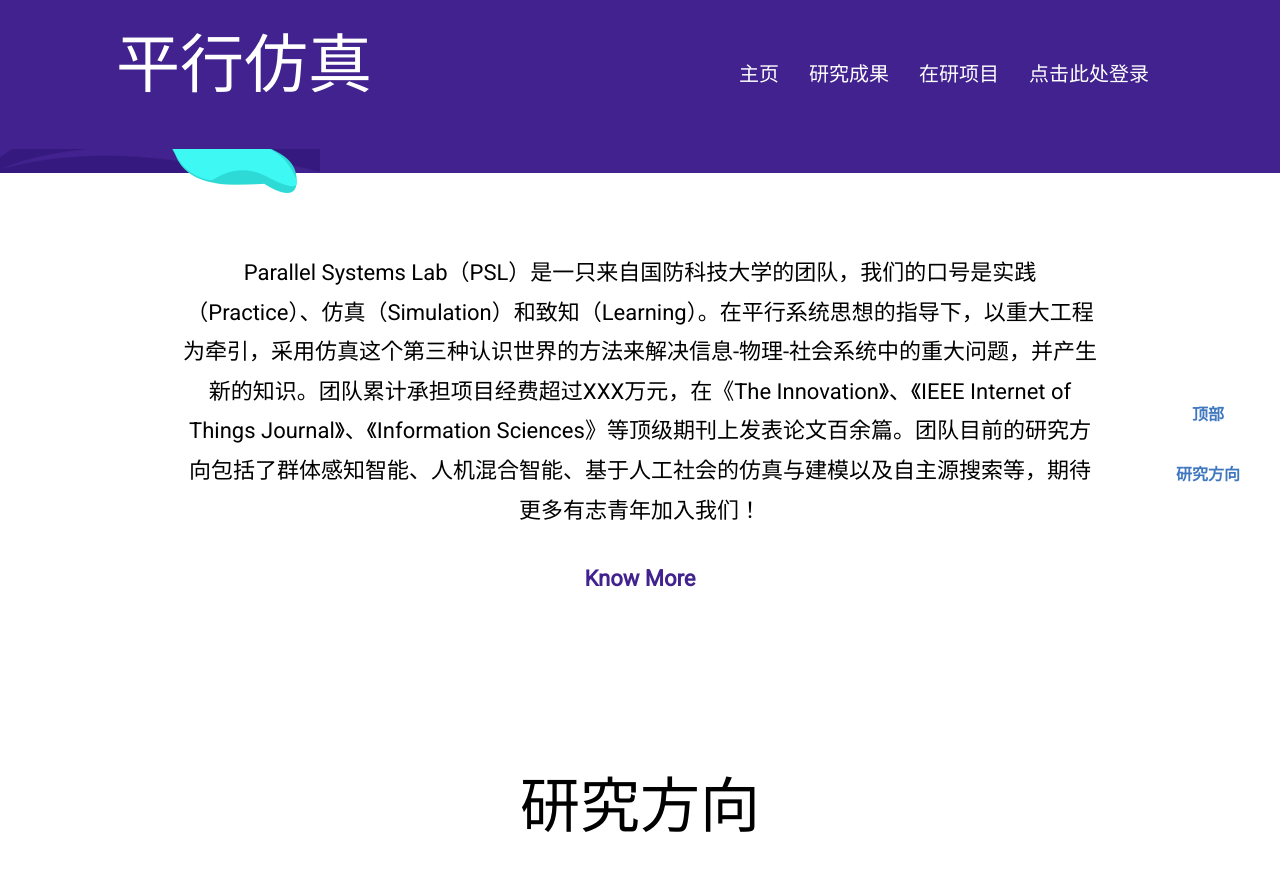
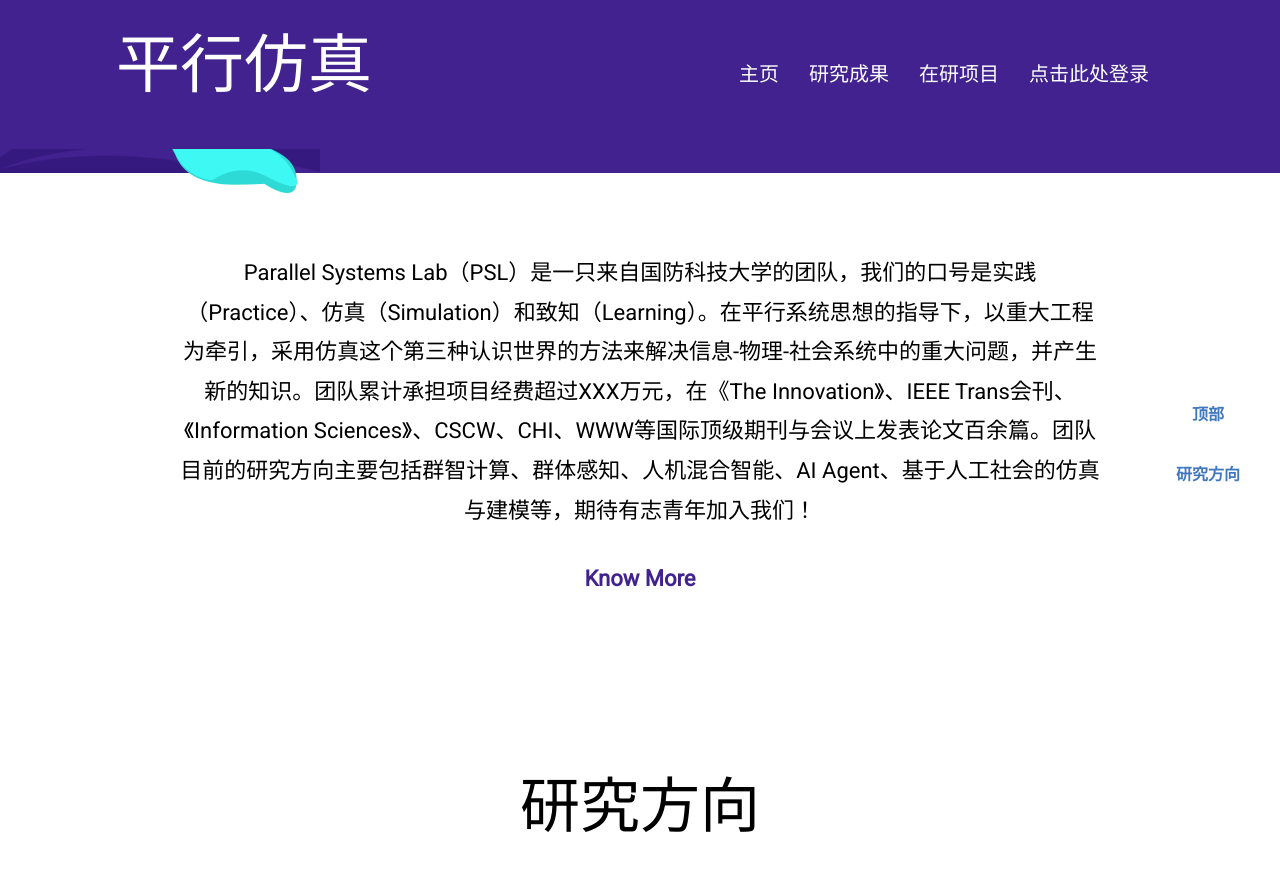
Before and after one commit to suwenchao07/suwenchao07.github.io, a Jekyll site: the page built from index.html, in a window 1280 px wide and 900 px high, scrolled down 327 px. Shown: the top 871 px of the window. Built offline with Jekyll 4.4.1, drawn with Linux system fonts in a browser that asks for light colours.

Commit message:
Initial commit

```diff
--- a/_data/settings.yml
+++ b/_data/settings.yml
@@ -57,7 +57,7 @@ social:
 # About (Section and Page)
 
 # About Section
-blurb: Parallel Systems Lab（PSL）是一只来自国防科技大学的团队，我们的口号是实践（Practice）、仿真（Simulation）和致知（Learning）。在平行系统思想的指导下，以重大工程为牵引，采用仿真这个第三种认识世界的方法来解决信息-物理-社会系统中的重大问题，并产生新的知识。团队累计承担项目经费超过XXX万元，在《The Innovation》、《IEEE Internet of Things Journal》、《Information Sciences》等顶级期刊上发表论文百余篇。团队目前的研究方向包括了群体感知智能、人机混合智能、基于人工社会的仿真与建模以及自主源搜索等，期待更多有志青年加入我们！
+blurb: Parallel Systems Lab（PSL）是一只来自国防科技大学的团队，我们的口号是实践（Practice）、仿真（Simulation）和致知（Learning）。在平行系统思想的指导下，以重大工程为牵引，采用仿真这个第三种认识世界的方法来解决信息-物理-社会系统中的重大问题，并产生新的知识。团队累计承担项目经费超过XXX万元，在《The Innovation》、IEEE Trans会刊、《Information Sciences》、CSCW、CHI、WWW等国际顶级期刊与会议上发表论文百余篇。团队目前的研究方向主要包括群智计算、群体感知、人机混合智能、AI Agent、基于人工社会的仿真与建模等，期待有志青年加入我们！
 
 blurb-btn-link: "/about"
 blurb-btn-link-visitor: "/login"
@@ -76,7 +76,7 @@ work-process:
     content: "Lorem ipsum dolor sit amet, consectetur adipisicing elit, sed do eiusmod tempor incididunt ut labore et dolore magna aliqua."
     position: "讲师"
   - title: "朱正秋"
-    icon: "assets/images/team/朱正秋.png"
+    icon: "assets/images/team/朱正秋.jpg"
     content: "Lorem ipsum dolor sit amet, consectetur adipisicing elit, sed do eiusmod tempor incididunt ut labore et dolore magna aliqua."
     position: "讲师"
 # My Team Section
```
Also changed, not shown: assets/images/team/朱正秋.jpg (added).
